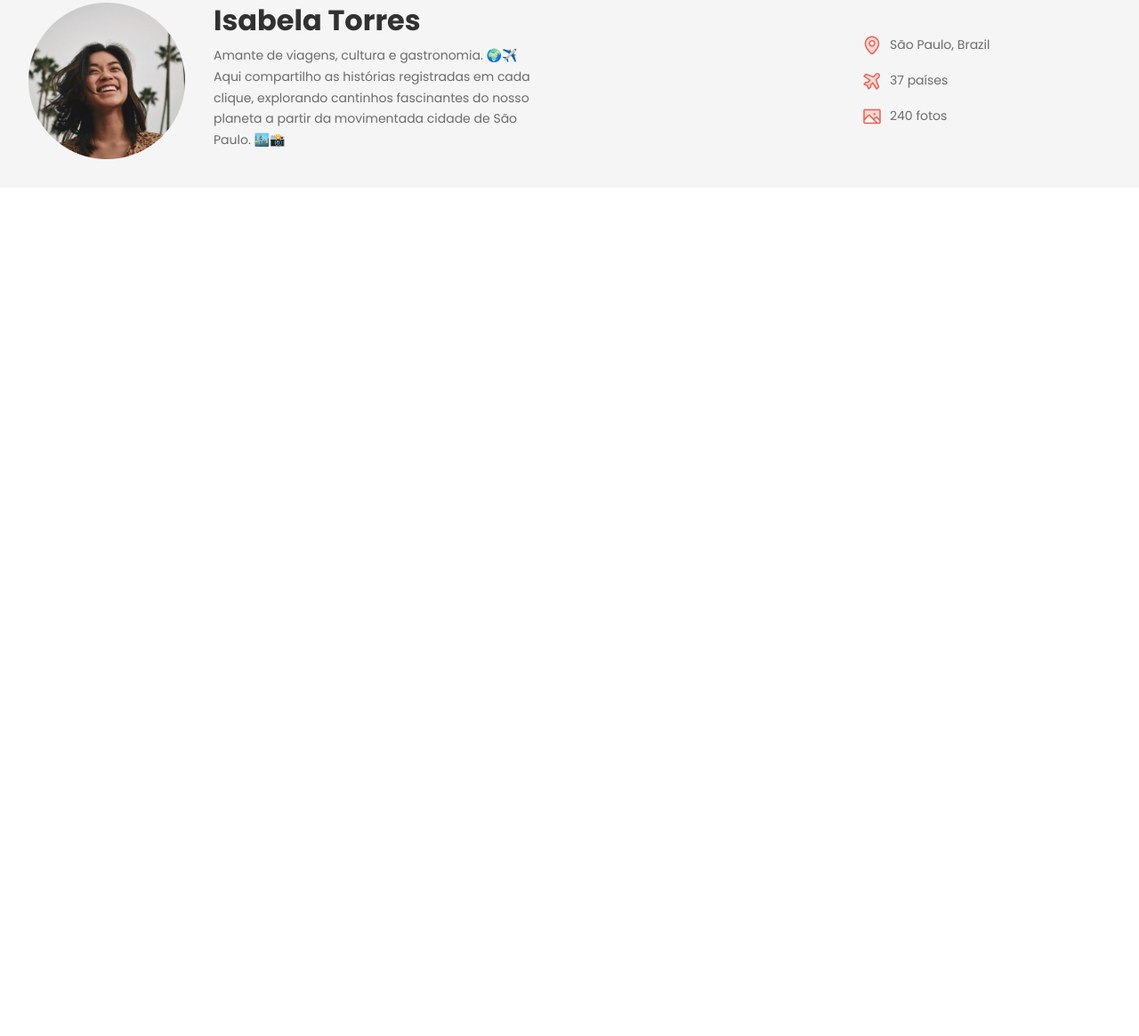
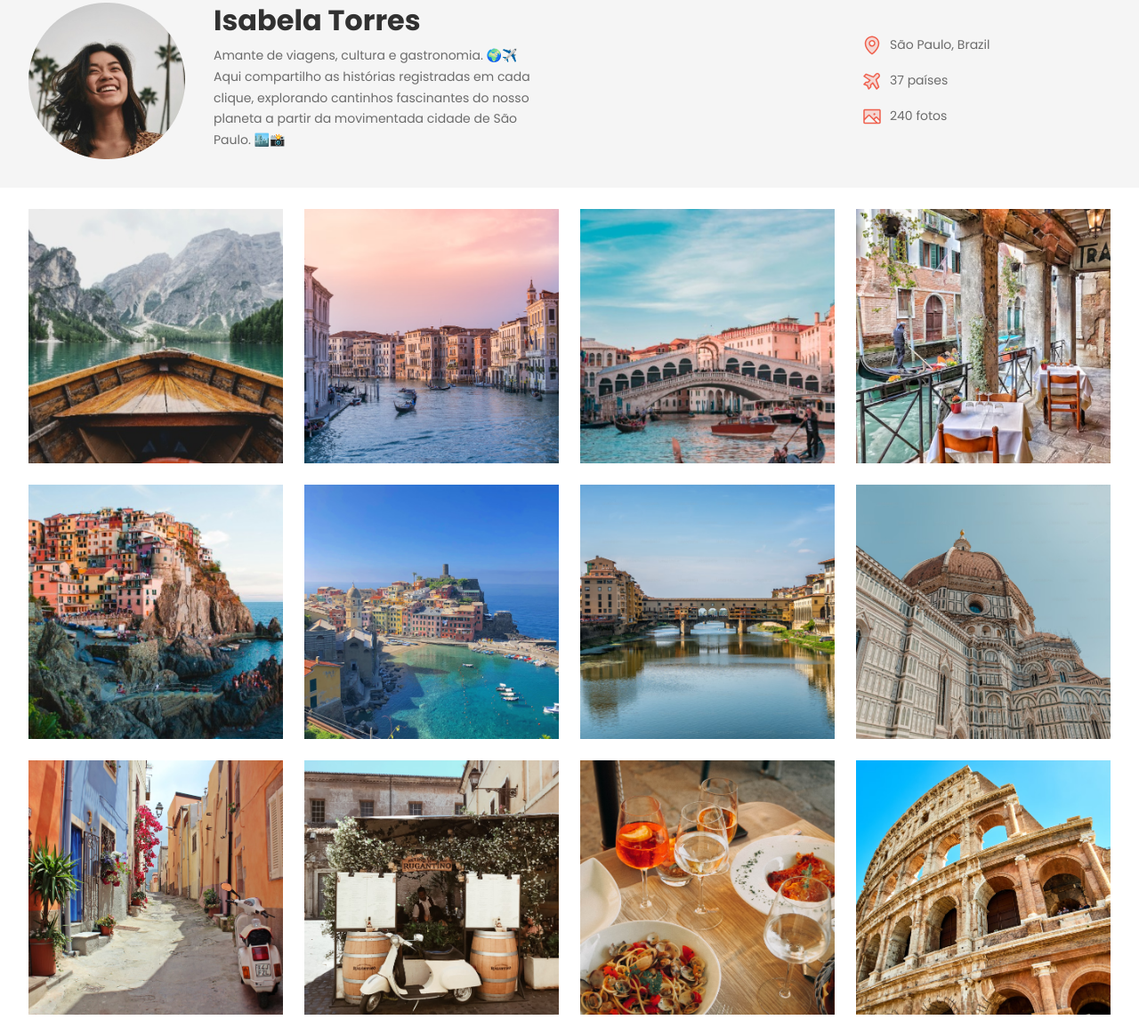
Before and after one commit to glauciobraga/Projeto_Travelgram, a plain HTML site: page index.html in a window 1280 px wide. Shown: the part 125-1290 px from the top of the page at 89% size. Before the commit the page ends 800 px from the top, so only its background shows below. Drawn offline with Linux system fonts and the light colour scheme.

Commit message:
Feita Fotos

```diff
--- a/index.html
+++ b/index.html
@@ -55,5 +55,19 @@
             </div>
         </header>
     </div>
+    <main class="container">
+        <img src="assets/Images/Image 01.png" alt="...">
+        <img src="assets/Images/Image 02.png" alt="...">
+        <img src="assets/Images/Image 03.png" alt="...">
+        <img src="assets/Images/Image 04.png" alt="...">
+        <img src="assets/Images/Image 05.png" alt="...">
+        <img src="assets/Images/Image 06.png" alt="...">
+        <img src="assets/Images/Image 07.png" alt="...">
+        <img src="assets/Images/Image 08.png" alt="...">
+        <img src="assets/Images/Image 09.png" alt="...">
+        <img src="assets/Images/Image 10.png" alt="...">
+        <img src="assets/Images/Image 11.png" alt="...">
+        <img src="assets/Images/Image 12.png" alt="...">
+    </main>
 </body>
 </html>
--- a/styles/index.css
+++ b/styles/index.css
@@ -1,3 +1,4 @@
 @import url(global.css);
 @import url(nav.css);
 @import url(header.css);
+@import url(main.css);
--- /dev/null
+++ b/styles/main.css
@@ -0,0 +1,12 @@
+main {
+    display: flex;
+    flex-wrap: wrap;
+    gap: 24px;
+    padding-block: 24px;
+}
+
+main img {
+    width: 286px;
+    height: 286px;
+    object-fit: cover;
+}
```
